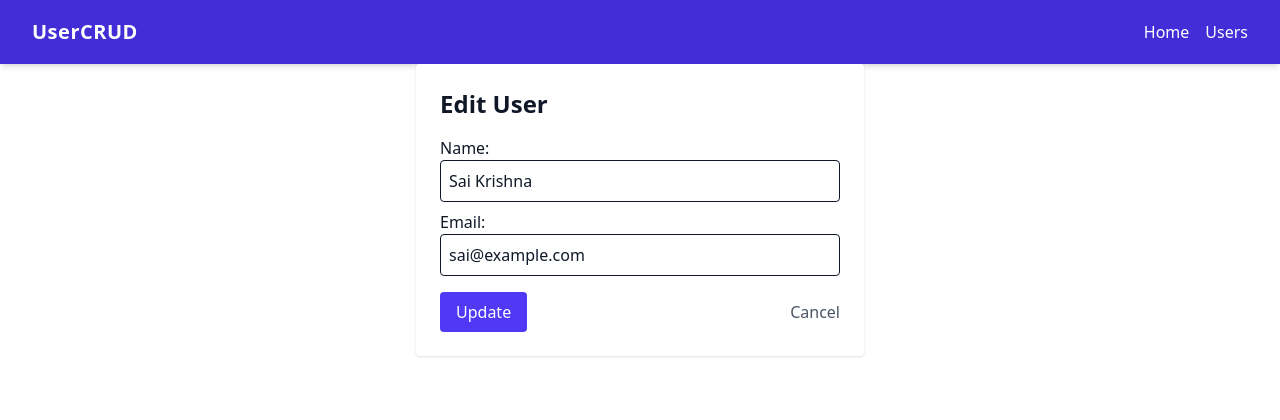
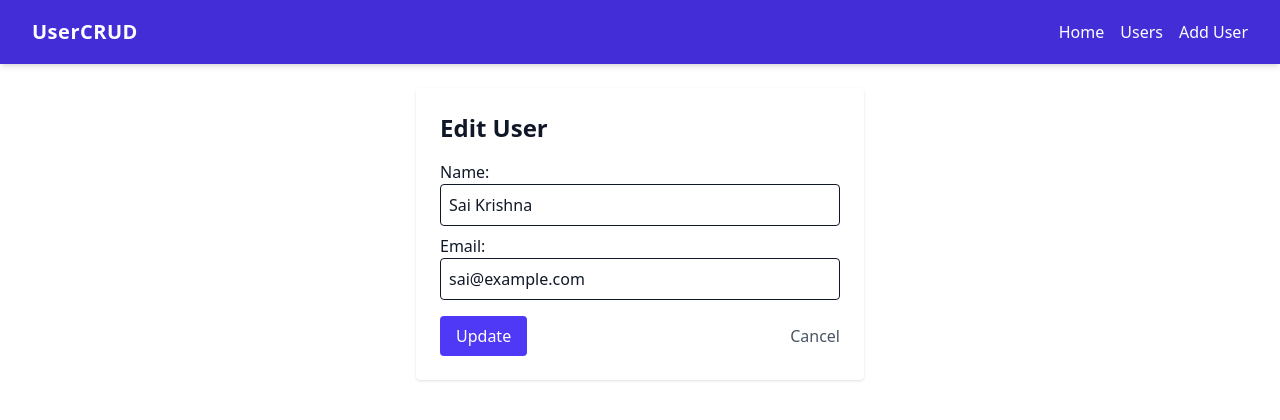
Before and after one commit to saicharan965/v-user-crud, a Vue app: page /users/1/edit in a window 1280 px wide. Shown: the top 420 px of the page. Built offline with nearby package versions, Linux system fonts and the light colour scheme.

Commit message:
added userForm as reusable component

```diff
--- a/src/components/Navbar.vue
+++ b/src/components/Navbar.vue
@@ -14,11 +14,13 @@
           <RouterLink to="/users" class="hover:underline transition"
             >Users</RouterLink
           >
+          <RouterLink to="/users/new" class="hover:underline transition"
+            >Add User</RouterLink
+          >
         </div>
       </div>
     </div>
   </nav>
 </template>
 
-<script setup lang="ts">
-</script>
+<script setup lang="ts"></script>
--- /dev/null
+++ b/src/components/UserForm.vue
@@ -0,0 +1,93 @@
+<!-- src/components/UserForm.vue -->
+<template>
+  <div class="max-w-md mx-auto p-6 bg-white dark:bg-gray-900 rounded shadow">
+    <h2 class="text-2xl font-bold mb-4">
+      {{ isEdit ? "Edit User" : "Add User" }}
+    </h2>
+    <form @submit.prevent="submit">
+      <label class="block mb-2">
+        Name:
+        <input
+          v-model="form.name"
+          type="text"
+          required
+          class="w-full p-2 border rounded dark:bg-gray-800 dark:text-white"
+        />
+      </label>
+      <label class="block mb-4">
+        Email:
+        <input
+          v-model="form.email"
+          type="email"
+          required
+          class="w-full p-2 border rounded dark:bg-gray-800 dark:text-white"
+        />
+      </label>
+      <div class="flex justify-between">
+        <button
+          type="submit"
+          class="bg-indigo-600 text-white px-4 py-2 rounded hover:bg-indigo-700"
+        >
+          {{ isEdit ? "Update" : "Add" }}
+        </button>
+        <button
+          type="button"
+          @click="cancel"
+          class="text-gray-600 hover:underline"
+        >
+          Cancel
+        </button>
+      </div>
+    </form>
+  </div>
+</template>
+
+<script setup lang="ts">
+import { ref, watch, defineProps, defineEmits } from "vue";
+
+interface UserFormData {
+  id?: number;
+  name: string;
+  email: string;
+}
+
+const props = defineProps<{
+  user?: UserFormData | null;
+}>();
+
+const emit = defineEmits<{
+  (e: "submit", formData: { name: string; email: string }): void;
+  (e: "cancel"): void;
+}>();
+
+const form = ref<{ name: string; email: string }>({
+  name: "",
+  email: "",
+});
+
+const isEdit = ref(false);
+
+watch(
+  () => props.user,
+  (newUser) => {
+    if (newUser) {
+      form.value.name = newUser.name;
+      form.value.email = newUser.email;
+      isEdit.value = true;
+    } else {
+      form.value.name = "";
+      form.value.email = "";
+      isEdit.value = false;
+    }
+  },
+  { immediate: true }
+);
+
+function submit() {
+  emit("submit", { ...form.value });
+}
+
+function cancel() {
+  emit("cancel");
+}
+</script>
--- a/src/views/UserForm.vue
+++ b/src/views/UserForm.vue
@@ -1,92 +1,36 @@
+<!-- src/views/UserForm.vue -->
 <template>
-  <div class="max-w-md mx-auto p-6 bg-white dark:bg-gray-900 rounded shadow">
-    <h2 class="text-2xl font-bold mb-4">
-      {{ isEdit ? "Edit User" : "Add User" }}
-    </h2>
-    <form @submit.prevent="submit">
-      <label class="block mb-2">
-        Name:
-        <input
-          v-model="form.name"
-          type="text"
-          required
-          class="w-full p-2 border rounded dark:bg-gray-800 dark:text-white"
-        />
-      </label>
-      <label class="block mb-4">
-        Email:
-        <input
-          v-model="form.email"
-          type="email"
-          required
-          class="w-full p-2 border rounded dark:bg-gray-800 dark:text-white"
-        />
-      </label>
-      <div class="flex justify-between">
-        <button
-          type="submit"
-          class="bg-indigo-600 text-white px-4 py-2 rounded hover:bg-indigo-700"
-        >
-          {{ isEdit ? "Update" : "Add" }}
-        </button>
-        <button
-          type="button"
-          @click="cancel"
-          class="text-gray-600 hover:underline"
-        >
-          Cancel
-        </button>
-      </div>
-    </form>
+  <div class="p-6 max-w-xl mx-auto">
+    <UserForm :user="user" @submit="handleSubmit" @cancel="handleCancel" />
   </div>
 </template>
 
 <script setup lang="ts">
-import { ref, watch, onMounted } from "vue";
+import { computed } from "vue";
+import { useRoute, useRouter } from "vue-router";
 import { useUserStore } from "@/stores/userStore";
-import { useRouter, useRoute } from "vue-router";
+import UserForm from "@/components/UserForm.vue";
 
-interface Form {
-  id?: number;
-  name: string;
-  email: string;
-}
-
+const route = useRoute();
 const router = useRouter();
-const route = useRoute();
 const store = useUserStore();
 
-const isEdit = ref(false);
-const form = ref<Form>({ name: "", email: "" });
+const id = Number(route.params.id);
+const user = computed(() => store.getUserById(id) ?? null);
 
-onMounted(() => {
-  if (route.params.id) {
-    // Edit mode
-    isEdit.value = true;
-    const id = Number(route.params.id);
-    const user = store.getUserById(id);
-    if (user) {
-      form.value = { ...user };
-    } else {
-      alert("User not found");
-      router.push("/users");
-    }
-  }
-});
-
-function submit() {
-  if (isEdit.value) {
-    store.updateUser(form.value as any);
+function handleSubmit(formData: { name: string; email: string }) {
+  if (user.value) {
+    // Edit user
+    store.updateUser({ ...user.value, ...formData });
   } else {
-    // Generate a new ID (max existing + 1)
+    // Add new user with new ID
     const maxId = store.users.reduce((max, u) => (u.id > max ? u.id : max), 0);
-    const newUser = { ...form.value, id: maxId + 1 };
-    store.addUser(newUser as any);
+    store.addUser({ id: maxId + 1, ...formData });
   }
   router.push("/users");
 }
 
-function cancel() {
+function handleCancel() {
   router.push("/users");
 }
 </script>
```
